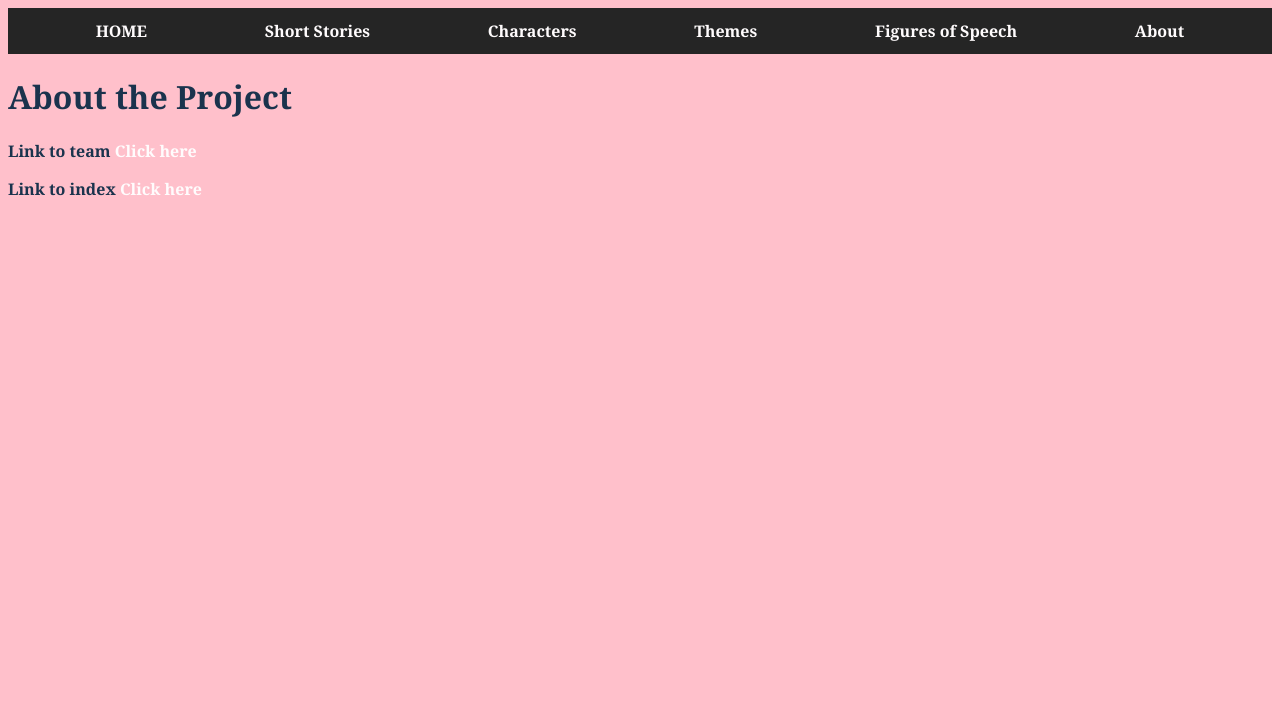
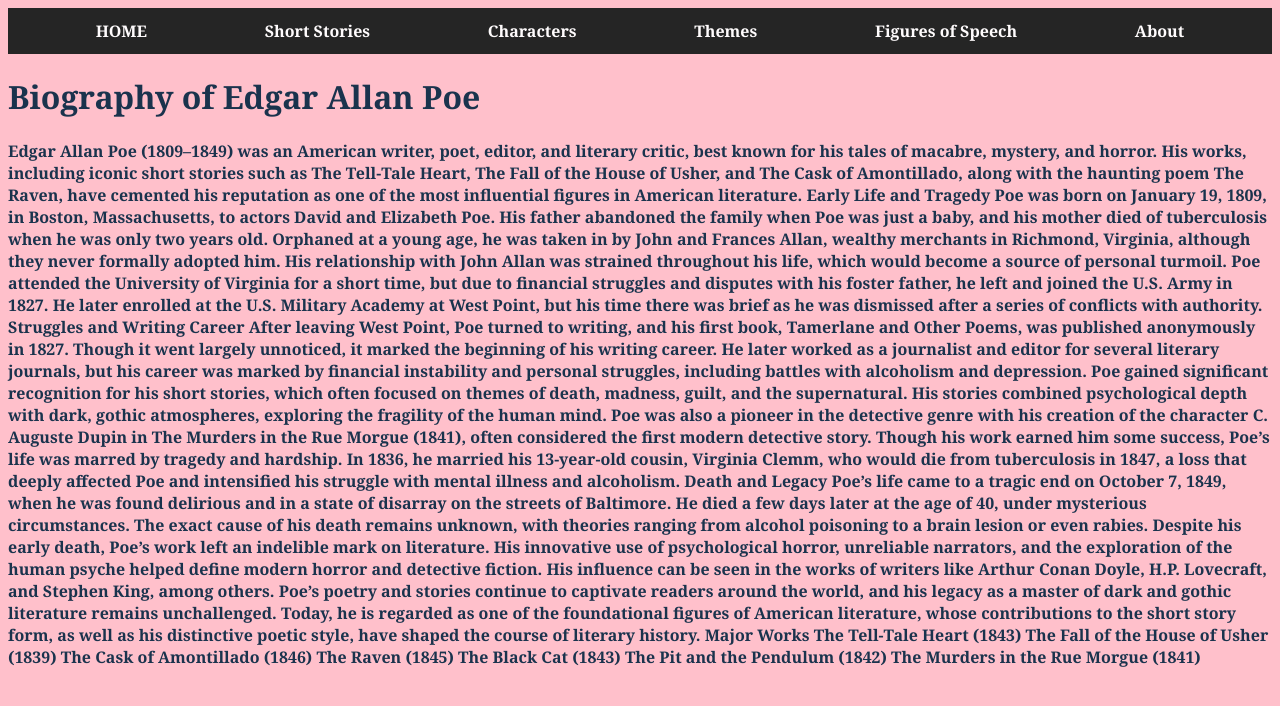
Before and after one commit to 21stonerl/edgar_allen_poe, a plain HTML site: page docs/about.html in a window 1280 px wide. Drawn offline with Linux system fonts and the light colour scheme.

Commit message:
added text to about page and home page

```diff
--- a/docs/about.html
+++ b/docs/about.html
@@ -51,8 +51,26 @@
             </div>
         </nav>
         <!-- -LS This is the menu bar!-->
-        <h1>About the Project</h1>
-        <p>Link to team <a href="team.html"> Click here</a></p>
-        <p>Link to index <a href="index.html">Click here</a></p>
+        <h1>Biography of Edgar Allan Poe</h1>
+        <p>Edgar Allan Poe (1809–1849) was an American writer, poet, editor, and literary critic, best known for his tales of macabre, mystery, and horror. His works, including iconic short stories such as The Tell-Tale Heart, The Fall of the House of Usher, and The Cask of Amontillado, along with the haunting poem The Raven, have cemented his reputation as one of the most influential figures in American literature.
+            Early Life and Tragedy
+            Poe was born on January 19, 1809, in Boston, Massachusetts, to actors David and Elizabeth Poe. His father abandoned the family when Poe was just a baby, and his mother died of tuberculosis when he was only two years old. Orphaned at a young age, he was taken in by John and Frances Allan, wealthy merchants in Richmond, Virginia, although they never formally adopted him. His relationship with John Allan was strained throughout his life, which would become a source of personal turmoil.
+            Poe attended the University of Virginia for a short time, but due to financial struggles and disputes with his foster father, he left and joined the U.S. Army in 1827. He later enrolled at the U.S. Military Academy at West Point, but his time there was brief as he was dismissed after a series of conflicts with authority.
+            Struggles and Writing Career
+            After leaving West Point, Poe turned to writing, and his first book, Tamerlane and Other Poems, was published anonymously in 1827. Though it went largely unnoticed, it marked the beginning of his writing career. He later worked as a journalist and editor for several literary journals, but his career was marked by financial instability and personal struggles, including battles with alcoholism and depression.
+            Poe gained significant recognition for his short stories, which often focused on themes of death, madness, guilt, and the supernatural. His stories combined psychological depth with dark, gothic atmospheres, exploring the fragility of the human mind. Poe was also a pioneer in the detective genre with his creation of the character C. Auguste Dupin in The Murders in the Rue Morgue (1841), often considered the first modern detective story.
+            Though his work earned him some success, Poe’s life was marred by tragedy and hardship. In 1836, he married his 13-year-old cousin, Virginia Clemm, who would die from tuberculosis in 1847, a loss that deeply affected Poe and intensified his struggle with mental illness and alcoholism.
+            Death and Legacy
+            Poe’s life came to a tragic end on October 7, 1849, when he was found delirious and in a state of disarray on the streets of Baltimore. He died a few days later at the age of 40, under mysterious circumstances. The exact cause of his death remains unknown, with theories ranging from alcohol poisoning to a brain lesion or even rabies.
+            Despite his early death, Poe’s work left an indelible mark on literature. His innovative use of psychological horror, unreliable narrators, and the exploration of the human psyche helped define modern horror and detective fiction. His influence can be seen in the works of writers like Arthur Conan Doyle, H.P. Lovecraft, and Stephen King, among others.
+            Poe’s poetry and stories continue to captivate readers around the world, and his legacy as a master of dark and gothic literature remains unchallenged. Today, he is regarded as one of the foundational figures of American literature, whose contributions to the short story form, as well as his distinctive poetic style, have shaped the course of literary history.
+            Major Works
+            The Tell-Tale Heart (1843)
+            The Fall of the House of Usher (1839)
+            The Cask of Amontillado (1846)
+            The Raven (1845)
+            The Black Cat (1843)
+            The Pit and the Pendulum (1842)
+            The Murders in the Rue Morgue (1841)</p>
     </body>
 </html>
```
Also changed, not shown: docs/index.html (+11 -11 lines).
